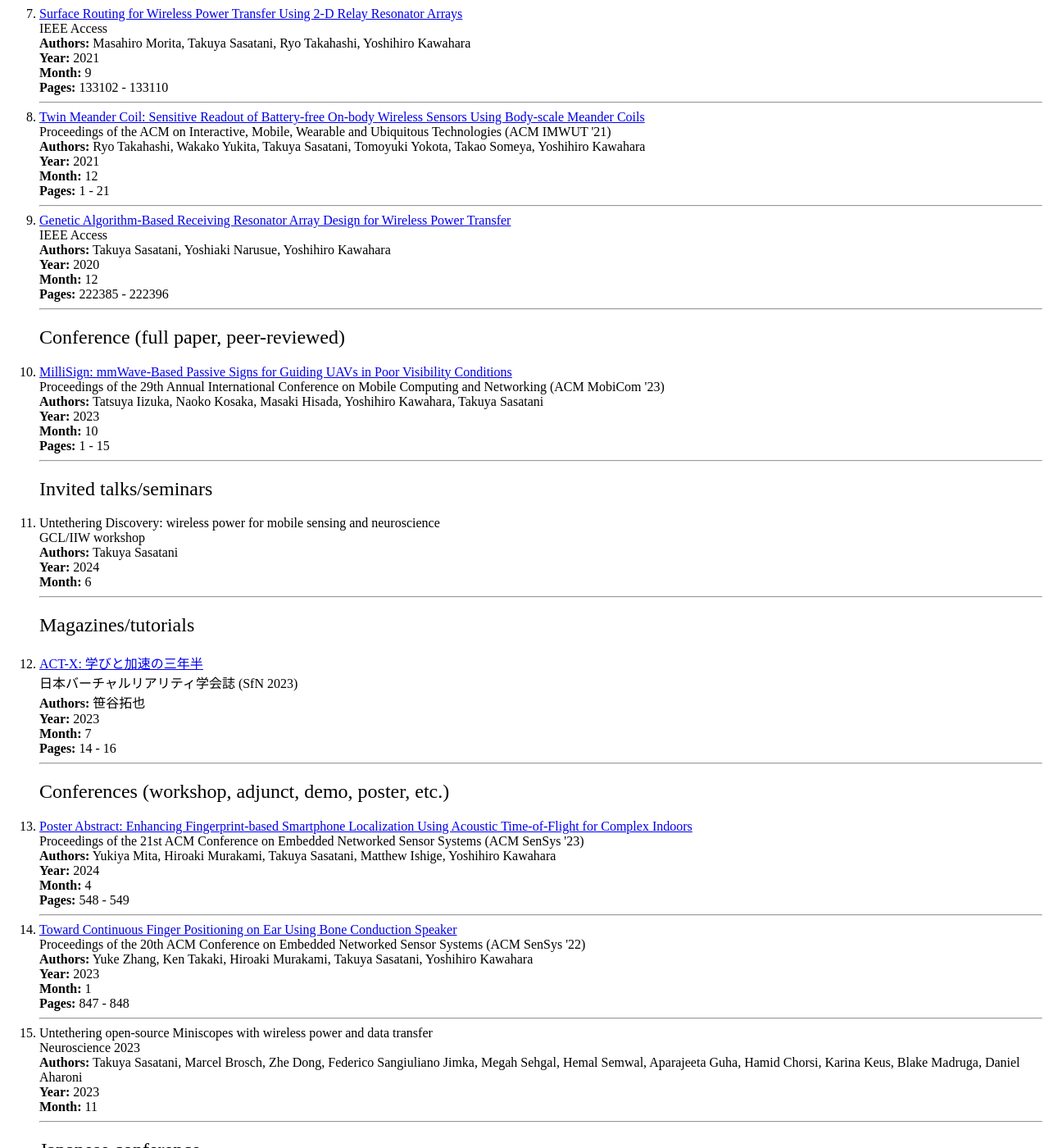
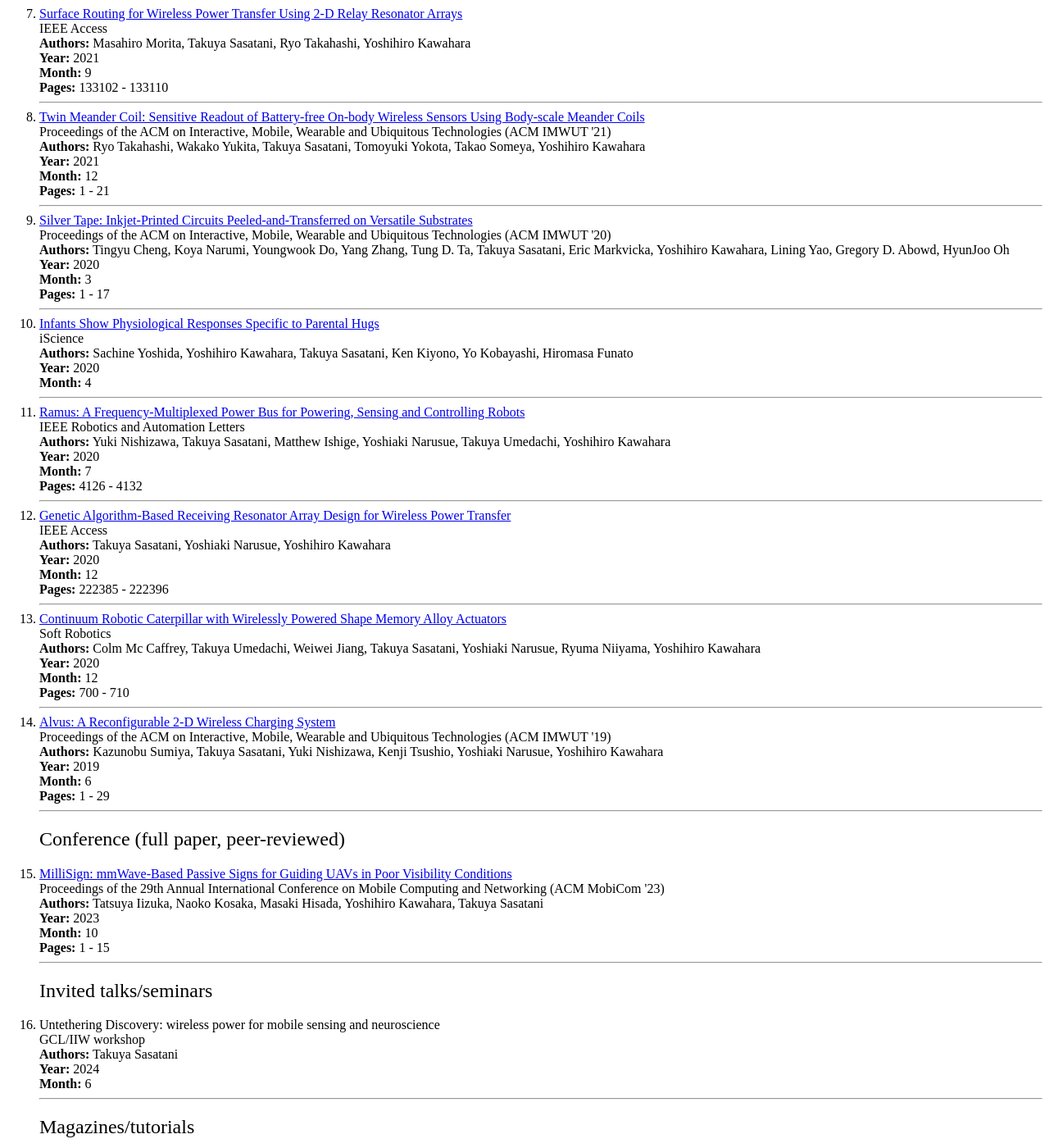
Before and after one commit to t-sasatani/t-sasatani.github.io, a Jekyll site: the page built from _pages/publications.md, in a window 1280 px wide and 1400 px high, scrolled down 953 px. Shown: the whole window at 82% size. Built offline with Jekyll 4.4.1, drawn with Linux system fonts in a browser that asks for light colours.

Commit message:
Update publications data

```diff
--- a/_data/publications.yml
+++ b/_data/publications.yml
@@ -293,3 +293,153 @@
   pages: 1161 - 1168
   city: Virtual
   to_appear:
+- identifier: kawahara2020iot
+  type: conference-en-fullpaper
+  author: Yoshihiro Kawahara; Takuya Sasatani
+  title: Wireless power transfer for internet of things
+  publication: International Electron Devices Meeting
+  publication_abbr: IEEE IEDM
+  link: https://doi.org/10.1109/iedm13553.2020.9371927
+  month: '12'
+  year: '2020'
+  volume:
+  Issue:
+  number:
+  pages: 37.6.1 - 37.6.4
+  city: San Francisco, CA, USA
+  to_appear:
+- identifier: takaki2020glass
+  type: conference-en-fullpaper
+  author: Ken Takaki; Takuya Sasatani; Hironobu Kasashima; Yoshihiro Kawahara; Takeshi
+    Naemura
+  title: Coil design for wireless power transfer and communication over hinges of
+    smart glasses
+  publication: Proceedings of the 2020 International Symposium on Wearable Computers
+  publication_abbr: ISWC '20
+  link: https://doi.org/10.1145/3410531.3414299
+  month: '9'
+  year: '2020'
+  volume:
+  Issue:
+  number:
+  pages: 79 - 83
+  city: Virtual Event, Mexico
+  to_appear:
+- identifier: nishizawa2020ramus
+  type: journal-en
+  author: Yuki Nishizawa; Takuya Sasatani; Matthew Ishige; Yoshiaki Narusue; Takuya
+    Umedachi; Yoshihiro Kawahara
+  title: 'Ramus: A Frequency-Multiplexed Power Bus for Powering, Sensing and Controlling
+    Robots'
+  publication: IEEE Robotics and Automation Letters
+  publication_abbr:
+  link: https://doi.org/10.1109/lra.2020.2988176
+  month: '7'
+  year: '2020'
+  volume: '5'
+  Issue: '3'
+  number:
+  pages: 4126 - 4132
+  city:
+  to_appear:
+- identifier: yoshida2020infants
+  type: journal-en
+  author: Sachine Yoshida; Yoshihiro Kawahara; Takuya Sasatani; Ken Kiyono; Yo Kobayashi;
+    Hiromasa Funato
+  title: Infants Show Physiological Responses Specific to Parental Hugs
+  publication: iScience
+  publication_abbr:
+  link: https://doi.org/10.1016/j.isci.2020.100996
+  month: '4'
+  year: '2020'
+  volume: '23'
+  Issue: '4'
+  number: '100996'
+  pages:
+  city:
+  to_appear:
+- identifier: colm2020catarpillar
+  type: journal-en
+  author: Colm Mc Caffrey; Takuya Umedachi; Weiwei Jiang; Takuya Sasatani; Yoshiaki
+    Narusue; Ryuma Niiyama; Yoshihiro Kawahara
+  title: Continuum Robotic Caterpillar with Wirelessly Powered Shape Memory Alloy
+    Actuators
+  publication: Soft Robotics
+  publication_abbr:
+  link: https://doi.org/10.1089/soro.2019.0090
+  month: '12'
+  year: '2020'
+  volume: '7'
+  Issue:
+  number: '6'
+  pages: 700 - 710
+  city:
+  to_appear:
+- identifier: cheng2020silvertape
+  type: journal-en
+  author: Tingyu Cheng; Koya Narumi; Youngwook Do; Yang Zhang; Tung D. Ta; Takuya
+    Sasatani; Eric Markvicka; Yoshihiro Kawahara; Lining Yao; Gregory D. Abowd; HyunJoo
+    Oh
+  title: 'Silver Tape: Inkjet-Printed Circuits Peeled-and-Transferred on Versatile
+    Substrates'
+  publication: Proceedings of the ACM on Interactive, Mobile, Wearable and Ubiquitous
+    Technologies
+  publication_abbr: ACM IMWUT '20
+  link: https://doi.org/10.1145/3381013
+  month: '3'
+  year: '2020'
+  volume: '4'
+  Issue: '1'
+  number: '6'
+  pages: 1 - 17
+  city:
+  to_appear:
+- identifier: morita2020topology
+  type: conference-en-fullpaper
+  author: Masahiro Morita; Takuya Sasatani; Ryo Takahashi; Yoshihiro Kawahara
+  title: Topology Construction Protocol for Wireless Power Transfer System with a
+    2-D Relay Resonator Array
+  publication: 2020 IEEE International Conference on Consumer Electronics
+  publication_abbr: IEEE ICCE '20
+  link: https://doi.org/10.1109/icce46568.2020.9043052
+  month:
+  year:
+  volume:
+  Issue:
+  number:
+  pages: 1 - 5
+  city:
+  to_appear:
+- identifier: hayashi2019design
+  type: conference-en-fullpaper
+  author: Hiromasa Hayashi; Takuya Sasatani; Yoshiaki Narusue; Yoshihiro Kawahara
+  title: Design of Wireless Power Transfer Systems for Personal Mobility Devices in
+    City Spaces
+  publication: 2019 IEEE 90th Vehicular Technology Conference
+  publication_abbr: VTC2019-Fall
+  link: https://doi.org/10.1109/vtcfall.2019.8891268
+  month: '9'
+  year: '2019'
+  volume:
+  Issue:
+  number:
+  pages: 1 - 5
+  city:
+  to_appear:
+- identifier: sumiya2019alvus
+  type: journal-en
+  author: Kazunobu Sumiya; Takuya Sasatani; Yuki Nishizawa; Kenji Tsushio; Yoshiaki
+    Narusue; Yoshihiro Kawahara
+  title: 'Alvus: A Reconfigurable 2-D Wireless Charging System'
+  publication: Proceedings of the ACM on Interactive, Mobile, Wearable and Ubiquitous
+    Technologies
+  publication_abbr: ACM IMWUT '19
+  link: https://doi.org/10.1145/3332533
+  month: '6'
+  year: '2019'
+  volume: '3'
+  Issue: '2'
+  number: '68'
+  pages: 1 - 29
+  city:
+  to_appear:
```
